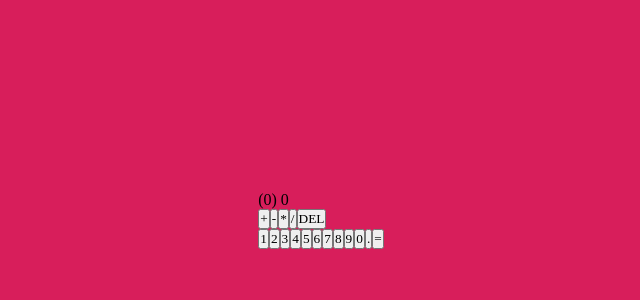
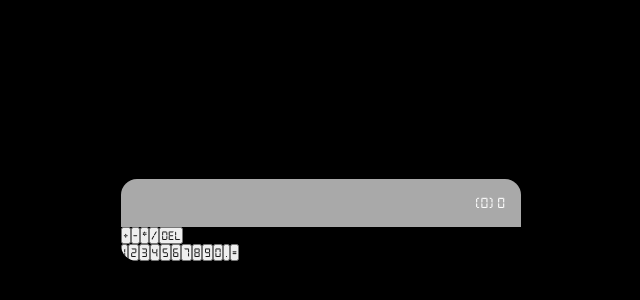
Before and after one commit to PritamMaharjan86/Calculator, a React (Create React App) app: page / in a window 1280 px wide. Shown: the part 180-480 px from the top of the page, without its empty margins (319-959 px from the left). Built offline with nearby package versions, Linux system fonts and the light colour scheme.

Commit message:
css update

```diff
--- a/src/index.css
+++ b/src/index.css
@@ -1,7 +1,15 @@
 :root
 {
-  --primary:#d81e5b;
+  --primary:black;
+  --secondary:yellow;
+  --operators:grey;
+  --numbers:darkgrey;
 
+}
+
+@font-face {
+  font-family: digital;
+  src: url(fonts/DS-DIGI.TTF);
 }
 
 *
@@ -9,7 +17,7 @@
   margin:0;
   padding: 0;
   box-sizing: border-box;
-  font-family: 'Times New Roman', Times, serif;
+  font-family: digital;
 }
 
 body{
@@ -22,4 +30,22 @@ body{
   min-height: 100vh;
   align-items: center;
   justify-content: center;
+  color: white;
 }
+
+.calculator
+{
+  width: 100%;
+  max-width: 400px;
+  background-color: var(--primary);
+  border-radius: 16px;
+  overflow: hidden;
+  box-shadow: 0px 2px 64px rgba(0,0,0,0.2);
+}
+
+.display
+{
+  padding:16px;
+  text-align: right;
+  background-color: var(--numbers);
+}
```
Also changed, not shown: src/fonts/DS-DIGI.TTF (added).
